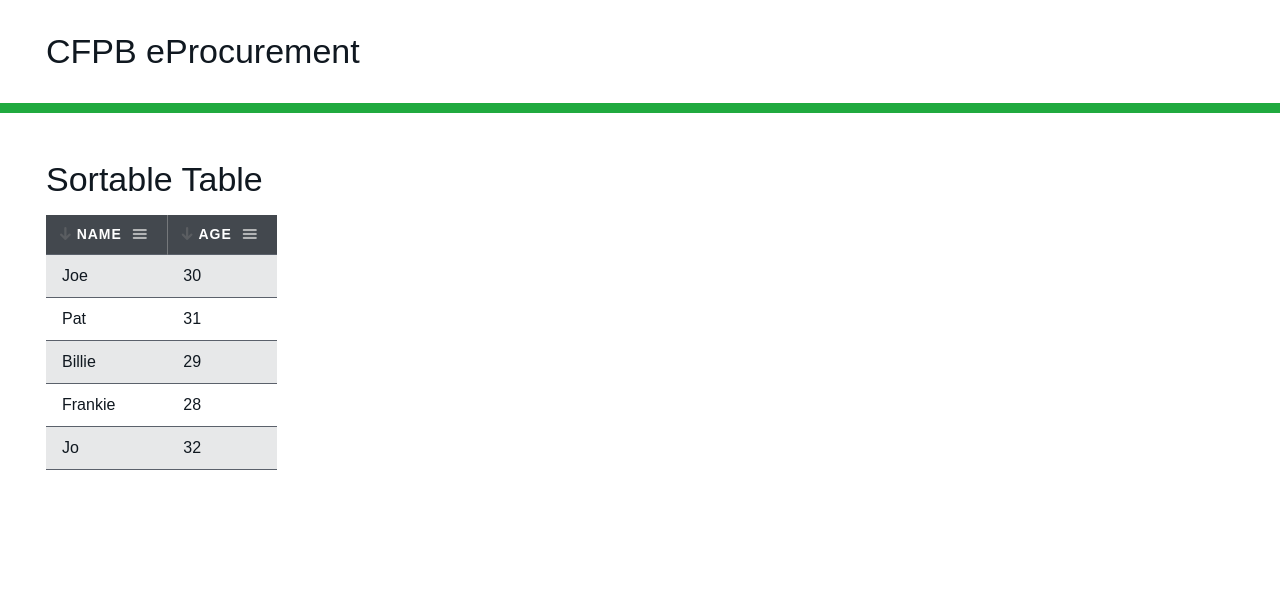
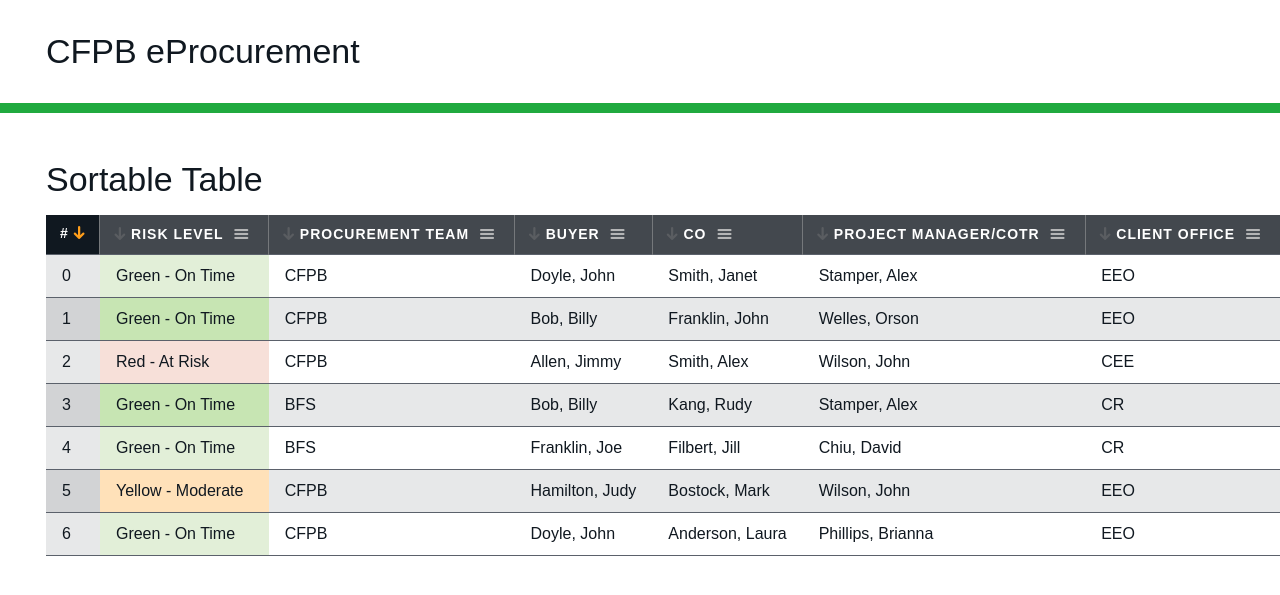
Before and after one commit to 18F/cfpb-eprocurement, a Jekyll site: the page built from components/index.html, in a window 1280 px wide. Shown: the top 595 px of the page. Built offline with Jekyll 4.4.1, drawn with Linux system fonts in a browser that asks for light colours.

Commit message:
color by status

```diff
--- a/_sass/_base.scss
+++ b/_sass/_base.scss
@@ -1,3 +1,7 @@
 @import 'layout';
 @import 'palette';
 @import 'components/all';
+
+.nowrap {
+  white-space: nowrap;
+}
--- a/_sass/components/_cfpb-sortable-table.scss
+++ b/_sass/components/_cfpb-sortable-table.scss
@@ -11,7 +11,6 @@
   th + th {
     border-left: 1px solid $gray-80;
   }
-
 
   // all sortable headers get aria-sort
   [aria-sort] {
@@ -42,16 +41,25 @@
   }
 
   // tiger striped body rows
-  tbody tr:nth-child(odd) {
+  tr:nth-child(even) {
     background: $gray-10;
   }
 
-  tbody tr > [data-sorted=true] {
+  tr > [data-sorted=true] {
     background: $gray-10;
   }
 
-  tbody tr:nth-child(odd) > [data-sorted=true] {
+  tr:nth-child(even) > [data-sorted=true] {
     background: $gray-20;
   }
 
+  tr.status-green > td:nth-child(2) {                   background: $green-20; }
+  tr.status-green:nth-child(even) > td:nth-child(2) {   background: $green-40; }
+
+  tr.status-yellow > td:nth-child(2) {                  background: $gold-20; }
+  tr.status-yellow:nth-child(even) > td:nth-child(2) {  background: $gold-40; }
+
+  tr.status-red > td:nth-child(2) {                     background: $red-20; }
+  tr.status-red:nth-child(even) > td:nth-child(2) {     background: $red-40; }
+
 }
--- a/components/index.html
+++ b/components/index.html
@@ -2,13 +2,28 @@
 title: Components
 layout: default
 table:
-  columns: [Name, Age]
+  columns:
+    - name: Risk level
+      class: nowrap
+    - name: Procurement Team
+    - name: Buyer
+      class: nowrap
+    - name: CO
+      class: nowrap
+    - name: Project Manager/COTR
+    - name: Client Office
   rows:
-  - [Joe, 30]
-  - [Pat, 31]
-  - [Billie, 29]
-  - [Frankie, 28]
-  - [Jo, 32]
+    - ['Green - On Time', 'CFPB', 'Doyle, John', 'Smith, Janet', 'Stamper, Alex', 'EEO']
+    - ['Green - On Time', 'CFPB', 'Bob, Billy', 'Franklin, John', 'Welles, Orson', 'EEO']
+    - ['Red - At Risk', 'CFPB', 'Allen, Jimmy', 'Smith, Alex', 'Wilson, John', 'CEE']
+    - ['Green - On Time', 'BFS', 'Bob, Billy', 'Kang, Rudy', 'Stamper, Alex', 'CR']
+    - ['Green - On Time', 'BFS', 'Franklin, Joe', 'Filbert, Jill', 'Chiu, David', 'CR']
+    - ['Yellow - Moderate', 'CFPB', 'Hamilton, Judy', 'Bostock, Mark', 'Wilson, John', 'EEO']
+    - ['Green - On Time', 'CFPB', 'Doyle, John', 'Anderson, Laura', 'Phillips, Brianna', 'EEO']
+status_class:
+  'Green - On Time': green
+  'Yellow - Moderate': yellow
+  'Red - At Risk': red
 ---
 
 <h1>Sortable Table</h1>
@@ -16,20 +31,23 @@
 <table is="cfpb-sortable-table">
   <thead>
     <tr>
+      <th aria-sort="ascending"># {% include sort-icons.html %}</th>
       {% for column in page.table.columns %}
-      <th data-value="{{ column }}" aria-sort="none">
+      <th data-value="{{ column.name }}" aria-sort="none">
         {% include sort-icons.html %}
-        {{ column }}
-        {% include filter-popup.html column=column %}
+        {{ column.name }}
+        {% include filter-popup.html column=column.name %}
       </th>
       {% endfor %}
     </tr>
   </thead>
   <tbody>
     {% for row in page.table.rows %}
-    <tr>
+      {% assign status = row[0] | downcase | split: ' ' | first %}
+    <tr class="status-{{ status | default: 'none' }}">
+      <td data-sorted="true">{{ forloop.index0 }}</td>
       {% for value in row %}
-      <td>{{ value }}</td>
+      <td class="{{ page.table.columns[forloop.index0].class }}">{{ value }}</td>
       {% endfor %}
     </tr>
     {% endfor %}
```
